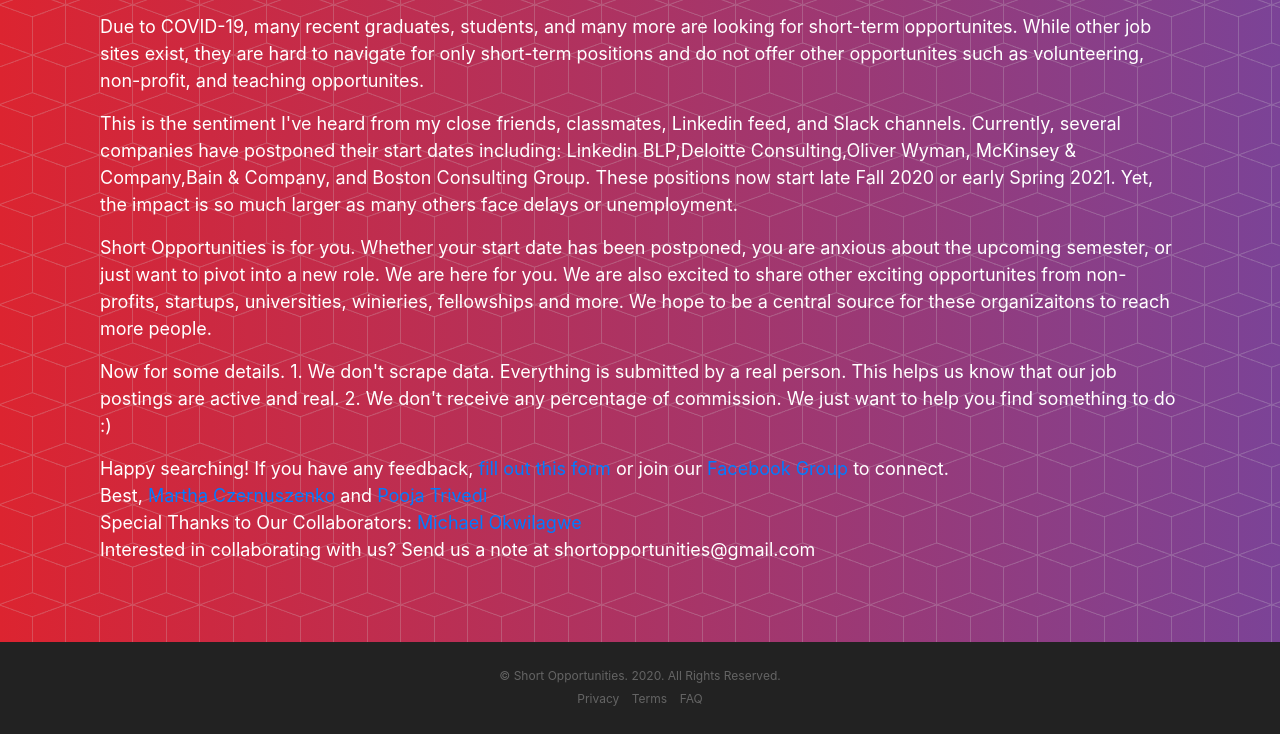
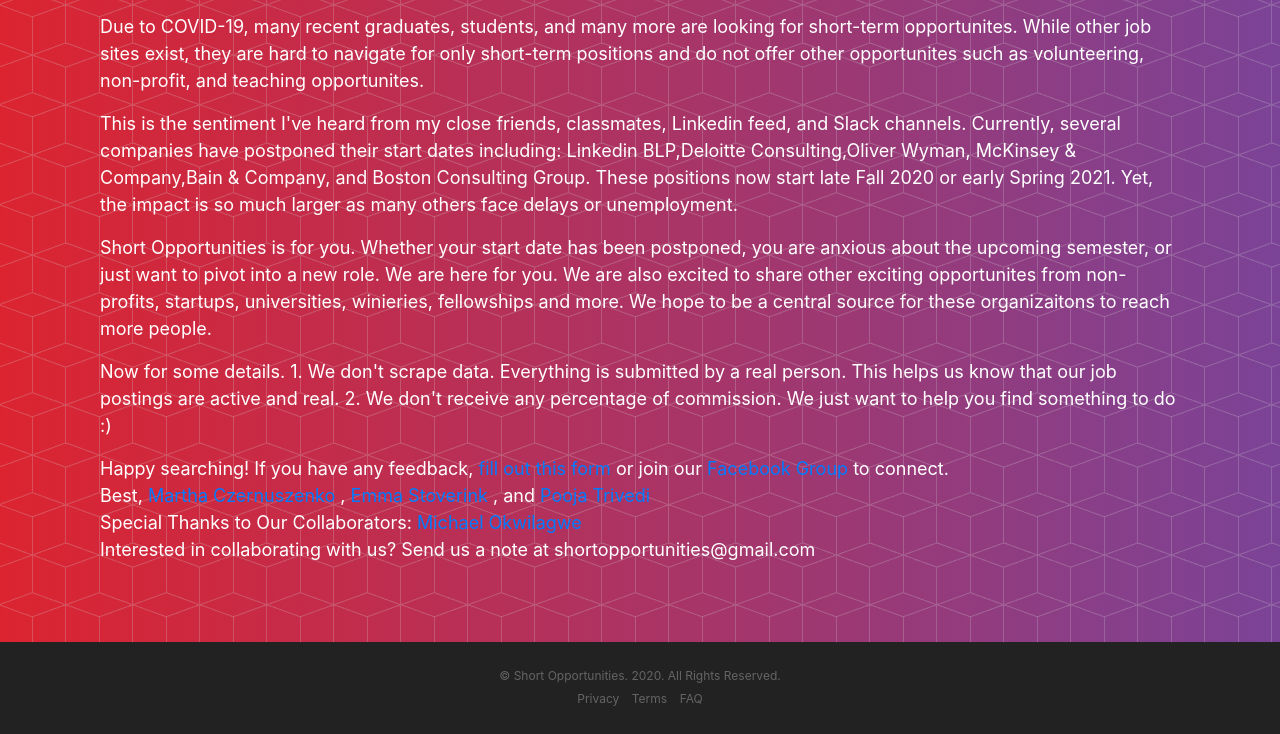
Before and after one commit to Marthacz/fall2020, a website with bundled scripts: page about.html in a window 1280 px wide. Shown: the part 158-892 px from the top of the page. Built offline with nearby package versions, Linux system fonts and the light colour scheme; a web font is replaced by a local one.

Commit message:
Adding Emma

```diff
--- a/about.html
+++ b/about.html
@@ -106,7 +106,7 @@
                      <p>
                      Happy searching! If you have any feedback, <a href = "https://forms.gle/zRXqwpjvqbix7faq6"> fill out this form </a> or join our <a href = "https://www.facebook.com/groups/192694118838088/"> Facebook Group </a> to connect.
                      <br>
-                    Best, <a href = "https://www.linkedin.com/in/marthaczernuszenko/"> Martha Czernuszenko  </a> and <a href = "https://www.linkedin.com/in/poojatrivedi98/"> Pooja Trivedi </a>
+                    Best, <a href = "https://www.linkedin.com/in/marthaczernuszenko/"> Martha Czernuszenko  </a>,  <a href = "https://www.linkedin.com/in/emmastoverink/"> Emma Stoverink </a>, and <a href = "https://www.linkedin.com/in/poojatrivedi98/"> Pooja Trivedi </a>
                     <br>
                     Special Thanks to Our Collaborators: <a href = "https://www.linkedin.com/in/michael-okwilagwe/"> Michael Okwilagwe </a>
                     <br>
```
